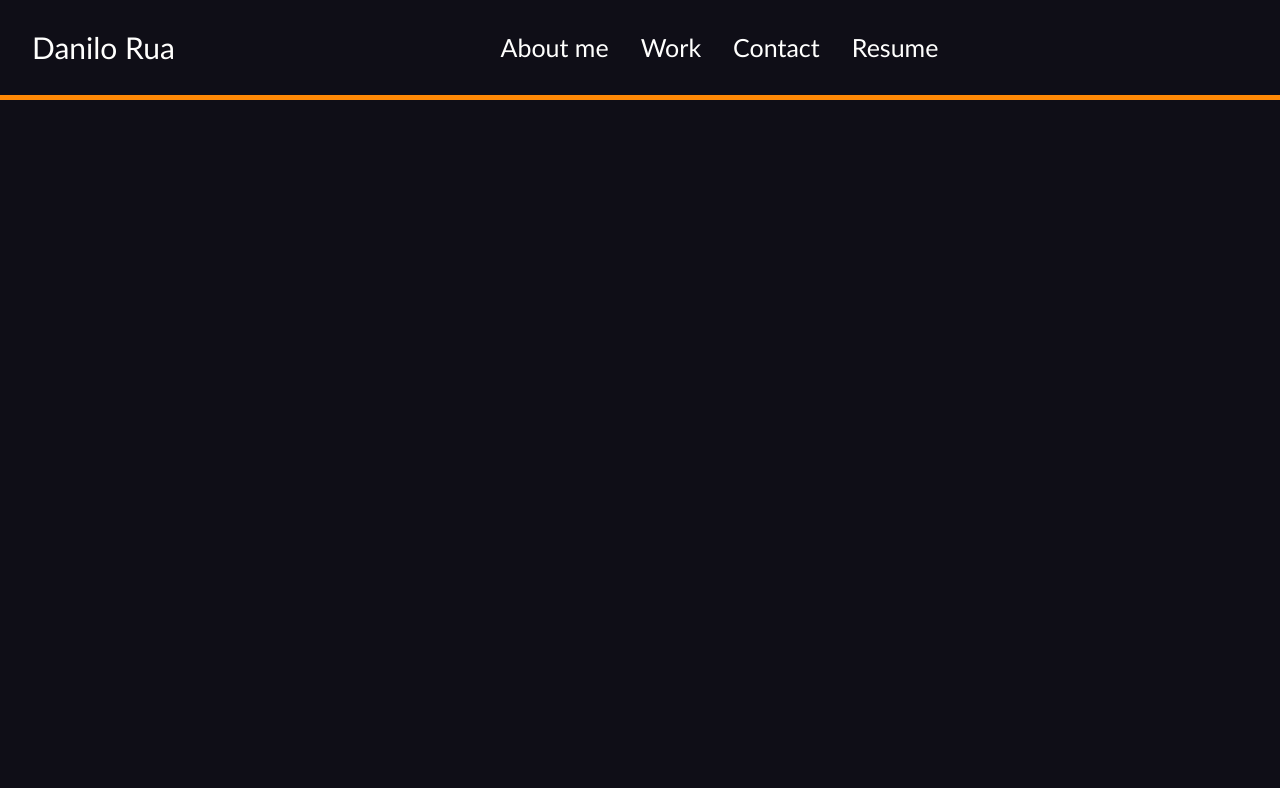
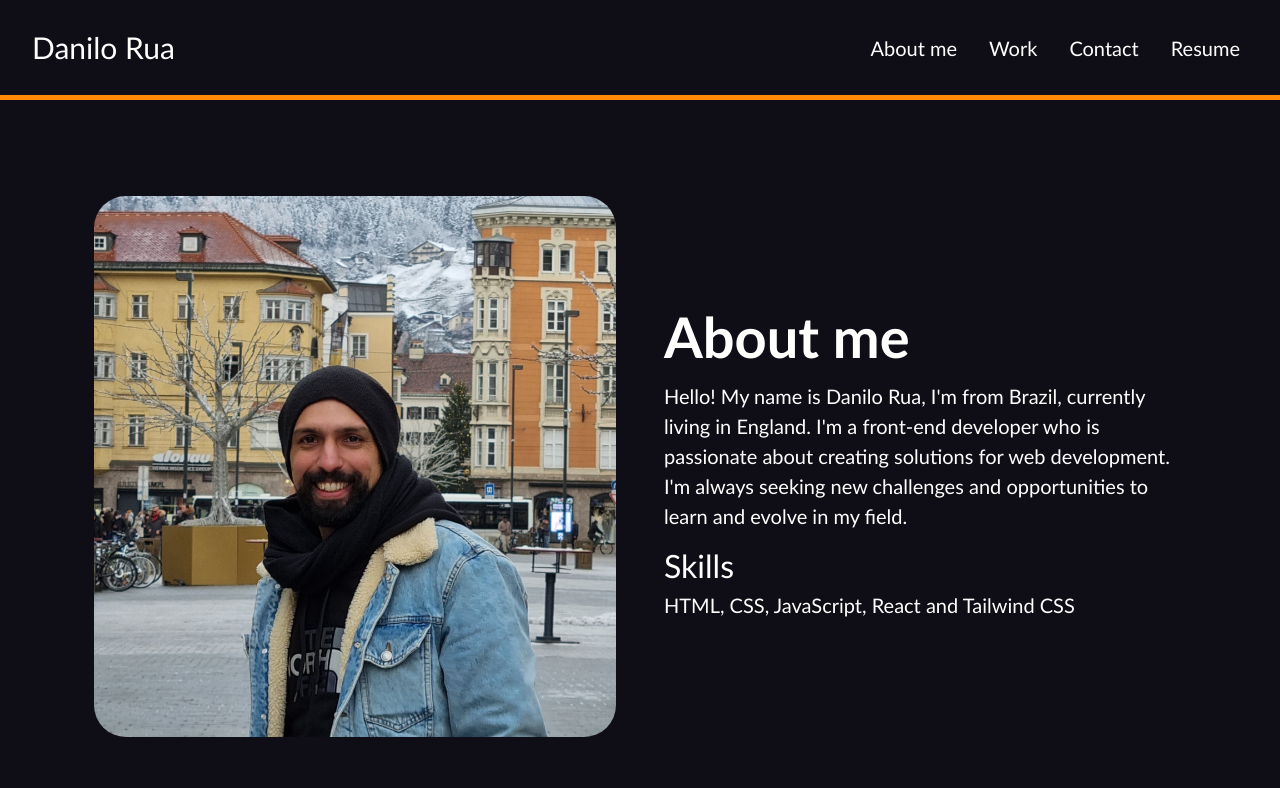
Before and after one commit to DaniloRua/Bootstrap-Portifolio, a plain HTML site: page starter/index.html in a window 1280 px wide. Drawn offline with nearby package versions, Linux system fonts and the light colour scheme.

Commit message:
hero banner added

```diff
--- a/css/style.css
+++ b/css/style.css
@@ -8,30 +8,35 @@
     background-color: #0f0e17 !important;
     line-height: 1.5;
 }
-
 body{
 
     font-family: "Trebuchet MS", "Lucida Sans Unicode", "Lucida Grande",
     "Lucida Sans", Arial, sans-serif;
 }
-
 .customHeader{
     background-color: #0f0e17 !important;
     padding: 20px;
 }
-
 header{
     border-bottom: 5px solid var(--main-theme);
 }
 .navbar-brand{
     font-size: 30px;
 }
-
+.customMenu{
+    color: #fffffe !important;
+}
+.titles:hover,
 .navbar-brand:hover,
 .nav-link:hover{
     color: var(--main-theme) !important;
+    transition: 0.3s ease-in-out;
 }
-
 .nav-link{
-    font-size: 25px;
+    font-size: 20px;
 }
+.custom-card:hover{
+    box-shadow: 0px 0px 15px 10px var(--main-theme);
+    scale: 1.03;
+    transition: ease-in-out 0.5s;
+}
--- a/starter/index.html
+++ b/starter/index.html
@@ -17,13 +17,13 @@
 <header>
     <nav class="navbar navbar-expand-lg bg-body-tertiary customHeader">
         <div class="container-fluid">
-          <a class="navbar-brand" href="#">Danilo Rua</a>
-          <button class="navbar-toggler" type="button" data-bs-toggle="collapse" data-bs-target="#navbarNavAltMarkup" aria-controls="navbarNavAltMarkup" aria-expanded="false" aria-label="Toggle navigation">
-            <span class="navbar-toggler-icon"></span>
+          <a class="navbar-brand" href="#about-me">Danilo Rua</a>
+          <button class="navbar-toggler navbar-dark" type="button" data-bs-toggle="collapse" data-bs-target="#navbarNavAltMarkup" aria-controls="navbarNavAltMarkup" aria-expanded="false" aria-label="Toggle navigation">
+            <span class="navbar-toggler-icon "></span>
           </button>
-          <div class="collapse navbar-collapse justify-content-center" id="navbarNavAltMarkup">
+          <div class="collapse navbar-collapse justify-content-end" id="navbarNavAltMarkup">
             <div class="navbar-nav gap-3">
-              <a class="nav-link active" aria-current="page" href="#">About me</a>
+              <a class="nav-link active" aria-current="page" href="#" id="about-me">About me</a>
               <a class="nav-link" href="#">Work</a>
               <a class="nav-link" href="#">Contact</a>
               <a class="nav-link disabled resume" aria-disabled="true">Resume</a>
@@ -35,21 +35,22 @@
 </header>
 <main class="container-fluid">
 
+    <div class="container col-xxl-8 px-4 py-5">
+        <div class="row flex-lg-row align-items-center g-5 py-5 ">
+          <div class="col-10 col-sm-10 col-lg-6 bg-image ">
+            <img src="../css/images/20211206_140005.jpg" class="  d-block mx-lg-auto img-fluid rounded-5 custom-card" alt="Danilo-Rua-picture" width="700" height="500" loading="lazy">
+          </div>
+          <div class="col-lg-6 border-1-re" id="about-me">
+            <h1 class="display-4 fw-bold lh-1 mb-3 titles">About me</h1>
+            <p class="lead">Hello! My name is Danilo Rua, I'm from Brazil, currently living in England. I'm a front-end developer who is passionate about creating solutions for web development. I'm always seeking new challenges and opportunities to learn and evolve in my field.</p>
+
+            <h2 class="titles">Skills</h2>
+            <h5>HTML, CSS, JavaScript, React and Tailwind CSS</h5>
+          </div>
+        </div>
+      </div>
 </main>
-    <!-- <section class="" id="hero-banner">
-        <figure class="my-picture"></figure>
-        <section class="introduction-text">
-            <h1>About me</h1>
-            <p>Hello! My name is <span>Danilo Rua</span>, I'm from Brazil, currently living in England. I'm a front-end
-                developer who is passionate about creating solutions for web development. I'm always seeking new
-                challenges and
-                opportunities to learn and evolve in my field.</p>
-            <br>
-            <h2>Skills</h2>
-            <br>
-            <p>HTML, CSS, JavaScript, React and Tailwind CSS</p>
-        </section>
-    </section> -->
+
 
    <!-- <div class="page-wrapper">
         <section id="work">
```
